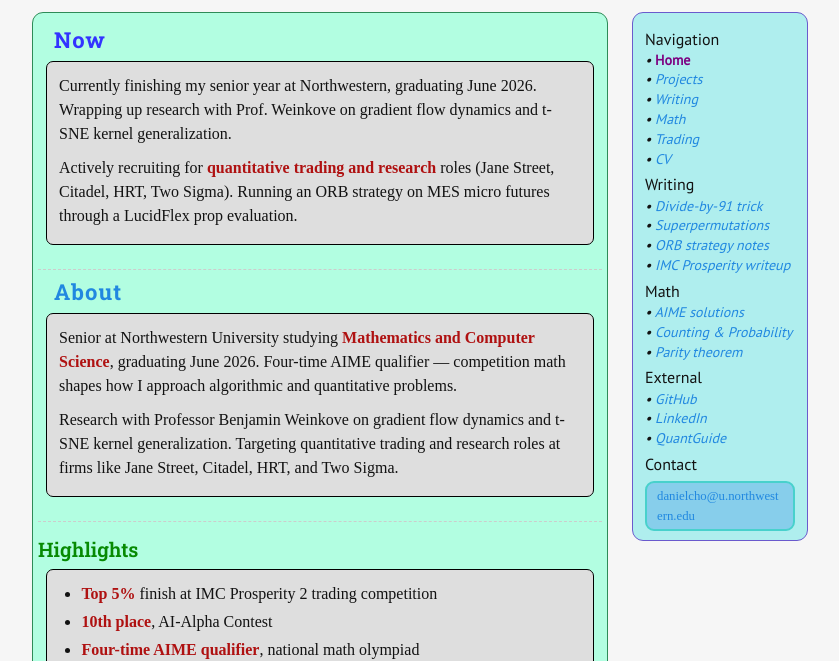
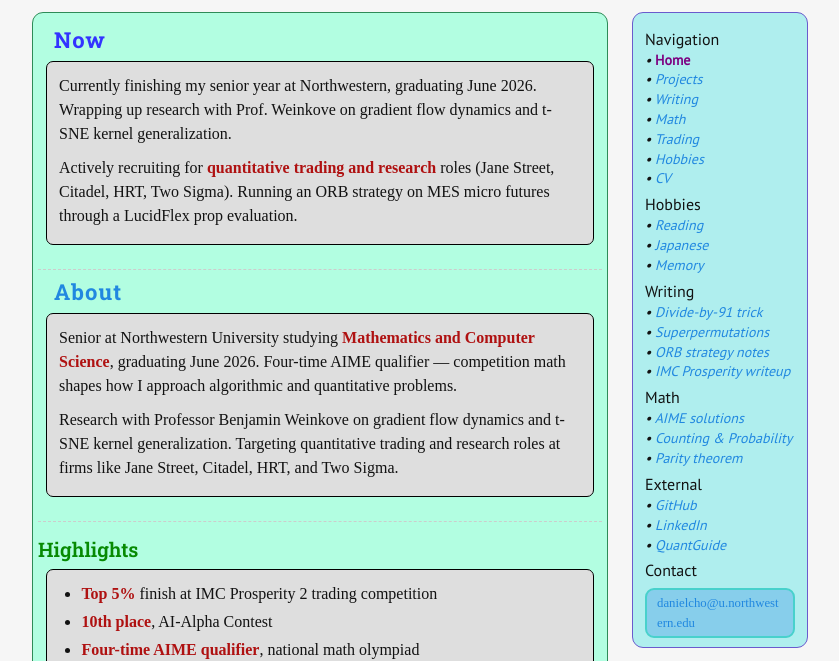
Before and after one commit to danyol0101/danyol0101.github.io, a plain HTML site: page index.html in a window 1280 px wide. Shown: the part 139-800 px from the top of the page, without its empty margins (220-1059 px from the left). Drawn offline with nearby package versions, Linux system fonts and the light colour scheme; a web font is replaced by a local one.

Commit message:
more tabs

```diff
--- a/index.html
+++ b/index.html
@@ -260,7 +260,13 @@
           <h5>• <a href="/writing">Writing</a></h5>
           <h5>• <a href="/math">Math</a></h5>
           <h5>• <a href="/trading">Trading</a></h5>
+          <h5>• <a href="/hobbies">Hobbies</a></h5>
           <h5>• <a href="/resume.pdf" target="_blank">CV</a></h5>
+
+          <h4>Hobbies</h4>
+          <h5>• <a href="/reading">Reading</a></h5>
+          <h5>• <a href="/japanese">Japanese</a></h5>
+          <h5>• <a href="/memorization">Memory</a></h5>
 
           <h4>Writing</h4>
           <h5>• <a href="/writing/divide-by-91">Divide-by-91 trick</a></h5>
```
